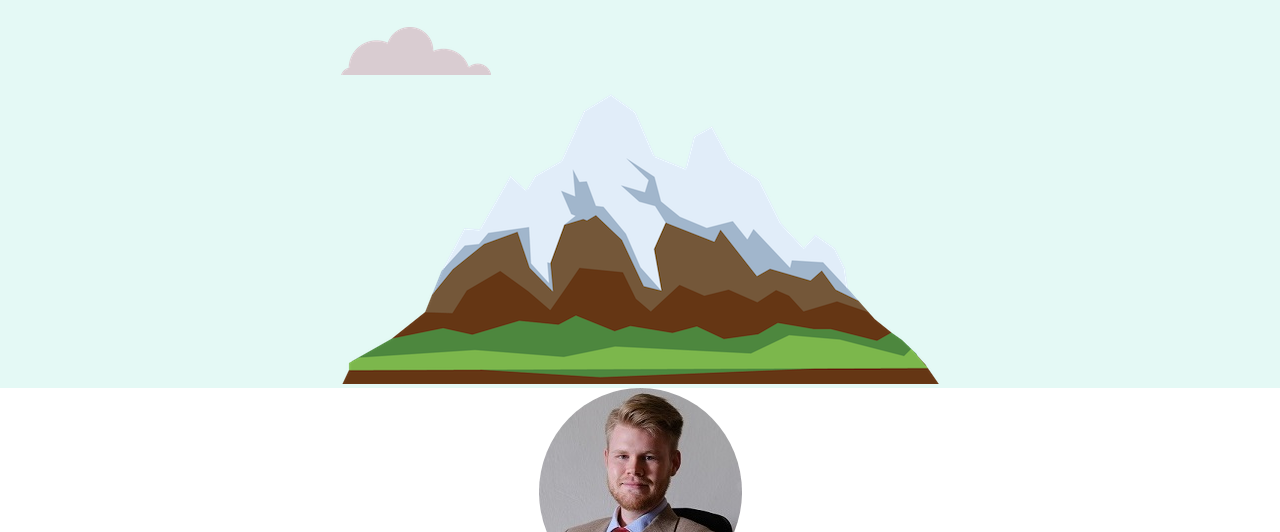
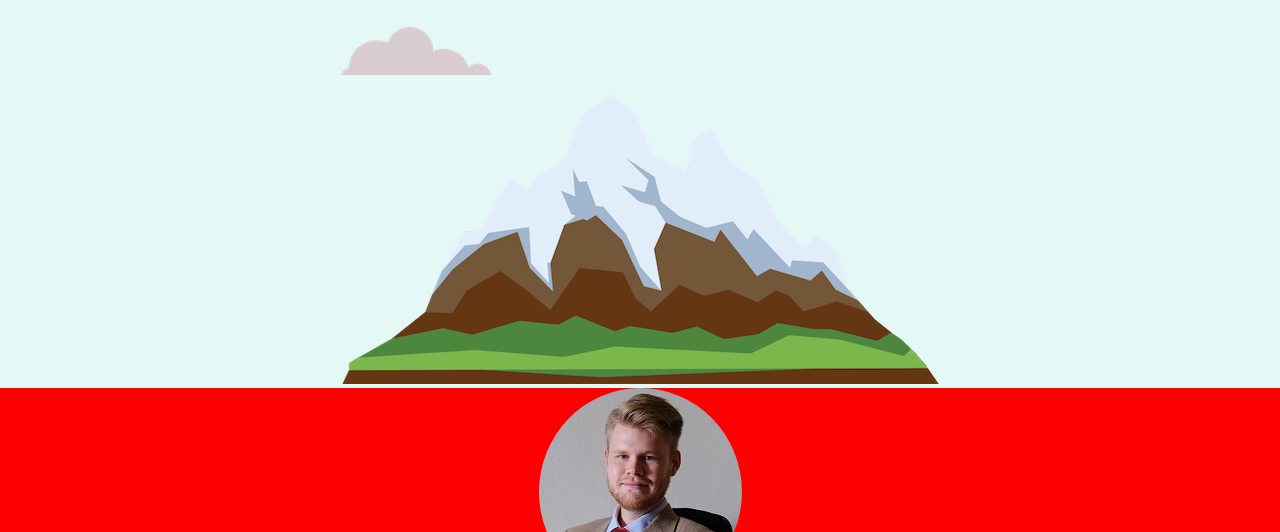
Before and after one commit to ReinhardtvdWesthuizen/cv2, a plain HTML site: page index.html in a window 1280 px wide. Shown: the part 268-800 px from the top of the page. Drawn offline with Linux system fonts and the light colour scheme.

Commit message:
Update index.html

```diff
--- a/index.html
+++ b/index.html
@@ -7,6 +7,10 @@
   <link href="https://fonts.googleapis.com/css2?family=Allura&display=swap" rel="stylesheet">
   <link href="https://fonts.googleapis.com/css2?family=Source+Sans+Pro:ital@1&display=swap" rel="stylesheet">
   <meta charset="utf-8">
+  <style>
+    body{background: red;
+    }
+  </style>
   <title>Reinhardt vd Westhuizen</title>
 </head>
 
```
